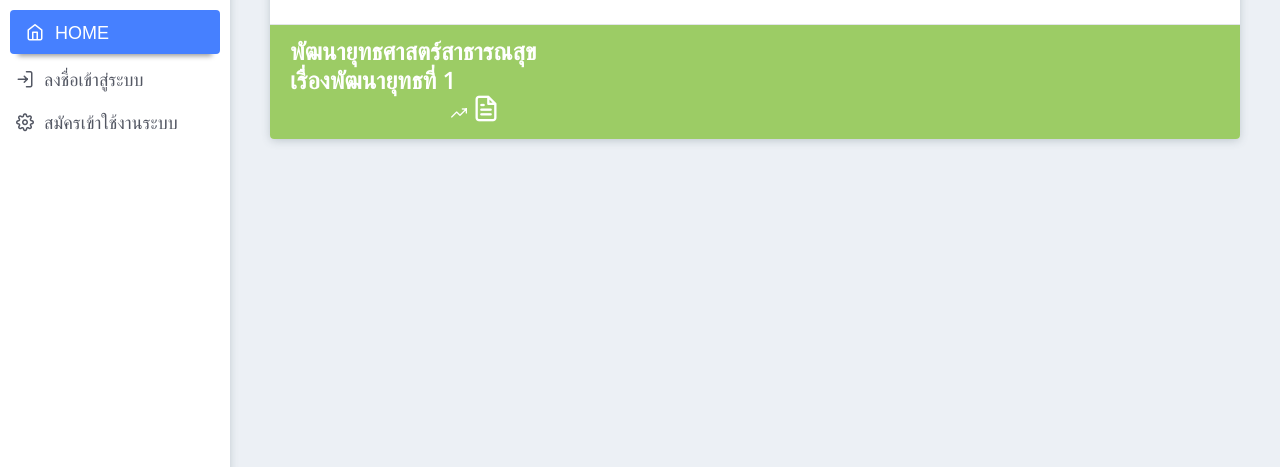
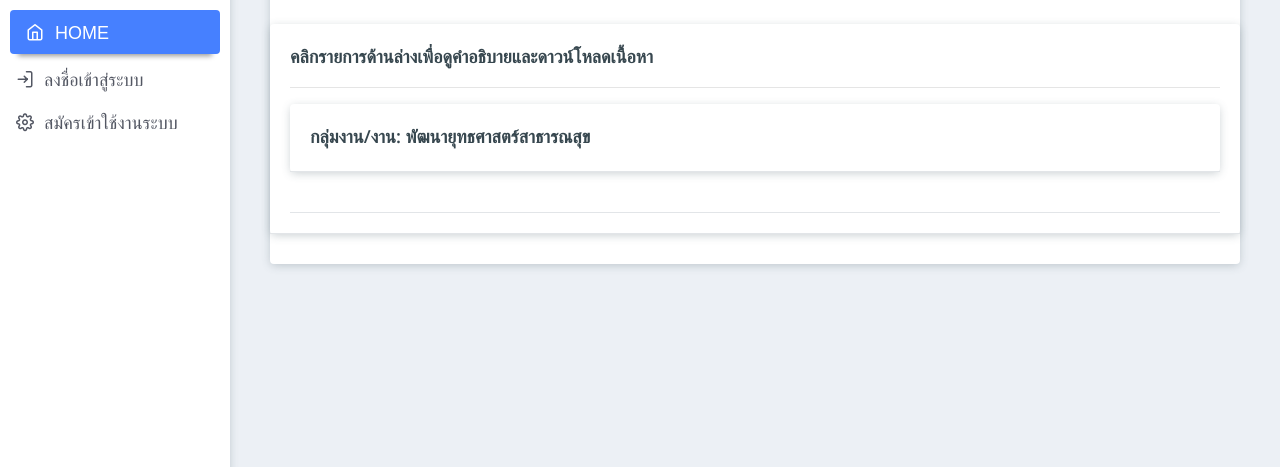
Before and after one commit to joblackpoc/audit_cmpo, a Django app: page / in a window 1280 px wide. Shown: the part 211-678 px from the top of the page. Run offline with Django 4.2, Linux system fonts and the light colour scheme; data comes from the database, SQL or seed files in the repository; some libraries are stand-ins or nearby versions; some web fonts are replaced.

Commit message:
home accordion

```diff
--- a/auditproject/main/templates/main/home.html
+++ b/auditproject/main/templates/main/home.html
@@ -115,7 +115,7 @@
                             <div class="card-body">
                                 <div class="row align-items-center">
                                     <div class="col-8">
-                                        <h4 class="text-c-green">รายงานตรวจราชการ</h4>
+                                        <h4 class="text-c-green">ไตรมาส 3 ปี 2565</h4>
                                         <h6 class="text-muted m-b-0"></h6>
                                     </div>
                                     <div class="col-4 text-right">
@@ -123,20 +123,63 @@
                                     </div>
                                 </div>
                             </div>
-                            <div class="card-footer bg-c-green">
-                                <div class="row align-items-center">
+                            <div class="row">
+                                <div class="col-sm-12">
+                                    <div class="card">
+                                        <div class="card-header">
+                                            <h5 class="mb-0 text-c-blue">คลิกรายการด้านล่างเพื่อดูคำอธิบายและดาวน์โหลดเนื้อหา</h5>
+                                            <hr>
 
-                                    {% for item in document %}
-                                        <div class="col-12">
-                                            <h4 class="text-white m-b-0">{{item.section}}</h4>
-                                        </div class="col-12">
-                                        <div class="col-12">
-                                            <h4 class="text-white m-b-0">{{item.title}}</h4>
+                                            {% for item in document %}
+                                                <div class="accodion" id="accordionExample">
+                                                    <div class="card mb-0">
+                                                        <div class="card-header" id="headingTwo">
+                                                            <h5 class="collapsed text-c-blue" data-toggle="collapse" data-target="#collapseTwo" aria-expanded="false" aria-controls="">
+                                                                กลุ่มงาน/งาน:&nbsp;{{item.section}}
+                                                            </h5><br>
+                                                        </div>
+                                                        <div class="collapse" id="collapseTwo" aria-labelledby="headingTwo" data-parent="#accordionExample">
+                                                            <div class="card-body">
+                                                                <h5 class="text-c-blue">หัวข้อ:&nbsp;{{item.title}}</h5><br>
+
+                                                                <a href="{{item.uploadfile.url}}">
+                                                                    <h5 class="text-c-blue">
+                                                                        ดาวน์โหลดไฟล์เนื้อหา:&nbsp;{{item.shortnote}}
+                                                                    </h5>
+                                                                </a>
+
+                                                            </div>
+                                                        </div>
+                                                    </div>
+                                                </div>
+                                            {% endfor %}
+                                            <div class="card-header">
+                                            <!--Pagination start-->
+                                            {% if is_paginated %}
+
+                                            {% if page_obj.has_previous %}
+                                                <a class="btn btn-outline-primary mb-4" href="?page=1">First</a>
+                                                <a class="btn btn-outline-primary mb-4" href="?page={{ page_obj.previous_page_number }}">Previous</a>
+                                            {% endif %}
+
+                                            {% for num in page_obj.paginator.page_range %}
+                                                {% if page_obj.number == num %}
+                                                    <a class="btn btn-primary mb-4" href="?page={{ num }}">{{ num }}</a>
+                                                {% elif num > page_obj.number|add:'-3' and num < page_obj.number|add:'3' %}
+                                                    <a class="btn btn-outline-primary mb-4" href="?page={{ num }}">{{ num }}</a>
+                                                {% endif %}
+                                            {% endfor %}
+
+                                            {% if page_obj.has_next %}
+                                                <a class="btn btn-outline-primary mb-4" href="?page={{ page_obj.next_page_number }}">Next</a>
+                                                <a class="btn btn-outline-primary mb-4" href="?page={{ page_obj.paginator.num_pages }}">Last</a>
+                                            {% endif %}
+
+                                            {% endif %}
+                                            <!--Pagination end-->
+                                            </div>
+
                                         </div>
-                                    {% endfor %}
-                                    <div class="col-3 text-right">
-                                        <i class="feather icon-trending-up text-white f-16"></i>
-                                        <i class="feather icon-file-text text-white f-28"></i>
                                     </div>
                                 </div>
                             </div>
```
Also changed, not shown: auditproject/main/templates/main/register.html (+3 -4 lines).
